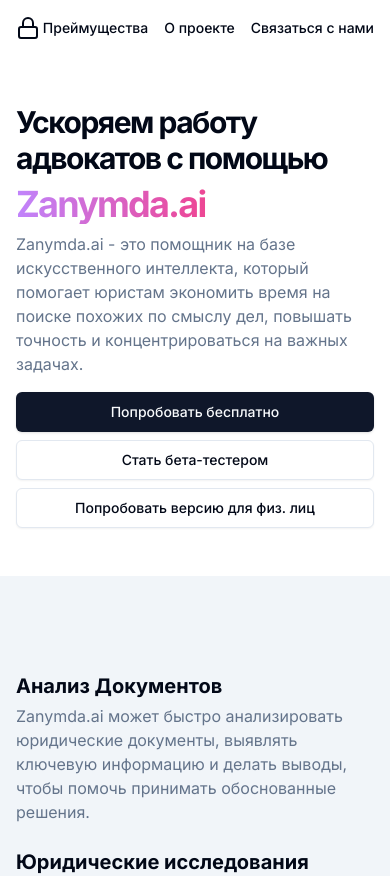
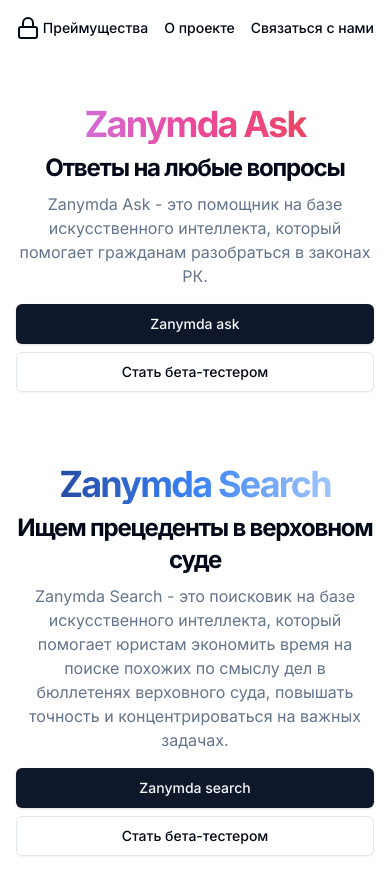
Before and after one commit to mountain-nomad/legal_front, a Next.js app: page / in a window 390 px wide. Shown: the top 876 px of the page. Built offline with nearby package versions, Linux system fonts and the light colour scheme.

Commit message:
New design

```diff
--- a/src/app/components/BubbleAnswer.tsx
+++ b/src/app/components/BubbleAnswer.tsx
@@ -14,17 +14,18 @@
 
 const BubbleAnswer: React.FC<BubbleAnswerProps> = ({ response }) => {
     return (
-        <div className="bg-gray-800 text-white shadow-md rounded-md p-6 mt-4 mx-auto max-w-4xl">
+        <div className="bg-gray-200 text-black shadow-md rounded-md p-6 mt-4 mx-auto max-w-4xl">
             <h2 className="text-xl font-semibold mb-4">Результат запроса</h2>
             <p className="mb-4"><strong>Ответ:</strong> {response.result}</p>
             <h3 className="text-lg font-semibold mb-2">Документы:</h3>
             <div className="space-y-4">
-                <div className="p-4 border border-gray-700 rounded-md bg-gray-900">
-                    <p className="text-gray-300">{response.page_content}</p>
-                    <p className="text-gray-500 mt-2 text-sm"><em>Источник: {response.source} Страница: {response.page}</em></p>
+                <div className="p-4 border border-gray-400 rounded-md bg-gray-300">
+                <p className="text-black">{response.page_content}</p>
+                <p className="text-gray-600 mt-2 text-sm"><em>Источник: {response.source} Страница: {response.page}</em></p>
                 </div>
             </div>
         </div>
+
     );
 };
 
--- a/src/app/components/serch.tsx
+++ b/src/app/components/serch.tsx
@@ -45,34 +45,42 @@
     }, [query]);
 
     return (
-        <div className="flex flex-col items-center min-h-screen">
-            <form onSubmit={handleSubmit} className="w-full max-w-md p-4 bg-gray-800 shadow-md rounded-md flex items-center">
+        <div className="flex flex-col items-center min-h-screen bg-white-100">
+            <form
+            onSubmit={handleSubmit}
+            className="w-full max-w-md p-4 bg-gray-300 shadow-md rounded-md flex items-center"
+            >
             <textarea
                 ref={textareaRef}
                 value={query}
                 onChange={handleTextareaChange}
                 placeholder="Поиск по контексту..."
-                    className="flex-grow p-2 bg-transparent text-white placeholder-gray-400 border-none focus:outline-none resize-none overflow-hidden"
+                className="flex-grow p-2 bg-transparent text-black placeholder-gray-600 border-none focus:outline-none resize-none overflow-hidden"
                 rows={1}
             />
             {!isLoading && (
                 <button
                 type="submit"
-                        className="ml-2 p-2 bg-gray-700 text-white rounded-md hover:bg-gray-600 focus:outline-none focus:ring-2 focus:ring-blue-500 focus:ring-opacity-50"
+                className="ml-2 p-2 bg-gray-400 text-black rounded-md hover:bg-gray-500 focus:outline-none focus:ring-2 focus:ring-blue-500 focus:ring-opacity-50"
                 >
                 Найти
                 </button>
             )}
             </form>
 
-            <div className='w-full flex justify-center mt-4 px-4'>
-                {isLoading ? <LoadingSpinner /> : response && (
+            <div className="w-full flex justify-center mt-4 px-4">
+            {isLoading ? (
+                <LoadingSpinner />
+            ) : (
+                response && (
                 <div className="w-full max-w-6xl">
                     <BubbleAnswer response={response} />
                 </div>
+                )
             )}
             </div>
         </div>
+
     );
 };
 
--- a/src/app/page.tsx
+++ b/src/app/page.tsx
@@ -36,51 +36,77 @@
   return (
     <div className="flex flex-col min-h-[100dvh]">
       <main className="flex-1">
-        <section className="w-full py-12 md:py-24 lg:py-32 xl:py-48">
+      <section className="w-full py-12 md:py-24 lg:py-32 xl:py-48">
           <div className="container px-4 md:px-6">
-            <div className="flex items-center justify-center lg:justify-end">
+            <div className="flex items-center justify-center">
               <div className="flex flex-col justify-center space-y-4">
-                <div className="space-y-2">
-                  <h1 className="text-3xl font-bold tracking-tighter sm:text-5xl xl:text-6xl/none">
-                    Ускоряем работу адвокатов с помощью
+                <div className="space-y-2 text-center">
+                  <h1 className="text-4xl font-bold tracking-tighter sm:text-5xl xl:text-6xl/none bg-gradient-to-r from-purple-400 via-pink-500 to-red-500 bg-clip-text text-transparent">
+                    Zanymda Ask
                   </h1>
-                  <h1 className="text-4xl font-bold tracking-tighter sm:text-5xl xl:text-6xl/none bg-gradient-to-r from-purple-400 via-pink-500 to-red-500 bg-clip-text text-transparent">
-                    Zanymda.ai
-                  </h1>
-                  <p className="max-w-[600px] text-muted-foreground md:text-xl">
-                    Zanymda.ai - это помощник на базе искусственного интеллекта, который помогает юристам экономить время на поиске похожих по смыслу дел, повышать точность и концентрироваться на важных задачах.
+                  <h3 className="text-2xl font-bold tracking-tighter sm:text-3xl xl:text-4xl/none">
+                    Ответы на любые вопросы
+                  </h3>
+                  <p className="max-w-[600px] mx-auto text-muted-foreground md:text-xl">
+                    Zanymda Ask - это помощник на базе искусственного интеллекта, который помогает гражданам разобраться в законах РК.
                   </p>
                 </div>
-                <div className="flex flex-col gap-2 min-[400px]:flex-row">
+                <div className="flex flex-col gap-2 min-[400px]:flex-row justify-center">
+                  <Link
+                    href="/search_for_non_prof"
+                    className="inline-flex h-10 items-center justify-center rounded-md bg-primary px-8 text-sm font-medium text-primary-foreground shadow transition-colors hover:bg-primary/90 focus-visible:outline-none focus-visible:ring-1 focus-visible:ring-ring disabled:pointer-events-none disabled:opacity-50"
+                    prefetch={false}
+                  >
+                    Zanymda ask
+                  </Link>
+                  <Link
+                    href="/beta-test"
+                    className="inline-flex h-10 items-center justify-center rounded-md border border-input bg-background px-8 text-sm font-medium shadow-sm transition-colors hover:bg-accent hover:text-accent-foreground focus-visible:outline-none focus-visible:ring-1 focus-visible:ring-ring disabled:pointer-events-none disabled:opacity-50"
+                    prefetch={false}
+                  >
+                    Стать бета-тестером
+                  </Link>
+                </div>
+              </div>
+            </div>
+          </div>
+        </section>
+        <section className="w-full py-6 md:py-12 lg:py-16 xl:py-24">
+          <div className="container px-4 md:px-6">
+            <div className="flex items-center justify-center">
+              <div className="flex flex-col justify-center space-y-4">
+                <div className="space-y-2 text-center">
+                  <h1 className="text-4xl font-bold tracking-tighter sm:text-5xl xl:text-6xl/none bg-gradient-to-r from-[#1E3A8A] via-[#3B82F6] to-[#BFDBFE] bg-clip-text text-transparent">
+                    Zanymda Search
+                  </h1>
+                  <h1 className="text-2xl font-bold tracking-tighter sm:text-3xl xl:text-4xl/none">
+                    Ищем прецеденты в верховном суде
+                  </h1>
+                  <p className="max-w-[600px] mx-auto text-muted-foreground md:text-xl">
+                    Zanymda Search - это поисковик на базе искусственного интеллекта, который помогает юристам экономить время на поиске похожих по смыслу дел в бюллетенях верховного суда, повышать точность и концентрироваться на важных задачах.
+                  </p>
+                </div>
+                <div className="flex flex-col gap-2 min-[400px]:flex-row justify-center">
                   <Link
                     href="/search"
                     className="inline-flex h-10 items-center justify-center rounded-md bg-primary px-8 text-sm font-medium text-primary-foreground shadow transition-colors hover:bg-primary/90 focus-visible:outline-none focus-visible:ring-1 focus-visible:ring-ring disabled:pointer-events-none disabled:opacity-50"
                     prefetch={false}
                   >
-                    Попробовать бесплатно
+                    Zanymda search
                   </Link>
                   <Link
-                    href="#"
+                    href="/beta-test"
                     className="inline-flex h-10 items-center justify-center rounded-md border border-input bg-background px-8 text-sm font-medium shadow-sm transition-colors hover:bg-accent hover:text-accent-foreground focus-visible:outline-none focus-visible:ring-1 focus-visible:ring-ring disabled:pointer-events-none disabled:opacity-50"
                     prefetch={false}
                   >
                     Стать бета-тестером
                   </Link>
-                  <Link
-                    href="/search_for_non_prof"
-                    className="inline-flex h-10 items-center justify-center rounded-md border border-input bg-background px-8 text-sm font-medium shadow-sm transition-colors hover:bg-accent hover:text-accent-foreground focus-visible:outline-none focus-visible:ring-1 focus-visible:ring-ring disabled:pointer-events-none disabled:opacity-50"
-                    prefetch={false}
-                  >
-                    Попробовать версию для физ. лиц
-                  </Link>
                 </div>
-              </div>
-              <div className="flex items-center justify-center lg:justify-end">
-
               </div>
             </div>
           </div>
         </section>
+
         <section className="w-full py-12 md:py-24 lg:py-32 bg-muted">
           <div className="container px-4 md:px-6">
             <div className="mx-auto grid max-w-5xl items-center gap-6 py-12 lg:grid-cols-3 lg:gap-12">
--- a/src/app/search/page.tsx
+++ b/src/app/search/page.tsx
@@ -5,8 +5,7 @@
     <div className="flex flex-col items-center justify-center min-h-[100dvh] bg-background">
       <div className="max-w-5xl w-full px-4 sm:px-6 lg:px-8">
         <div className="flex flex-col items-center space-y-6">
-          <h1 className="text-3xl font-bold tracking-tight text-foreground sm:text-4xl lg:text-5xl">Search</h1>
-          <div className="relative w-full">
+          <h1 className="text-4xl font-bold tracking-tighter sm:text-5xl xl:text-6xl/none bg-gradient-to-r from-purple-400 via-pink-500 to-red-500 bg-clip-text text-transparent">Zanymda Search</h1>          <div className="relative w-full">
             <Search />
           </div>
         </div>
--- a/src/app/search_for_non_prof/page.tsx
+++ b/src/app/search_for_non_prof/page.tsx
@@ -5,8 +5,7 @@
     <div className="flex flex-col items-center justify-center min-h-[100dvh] bg-background">
       <div className="max-w-5xl w-full px-4 sm:px-6 lg:px-8">
         <div className="flex flex-col items-center space-y-6">
-          <h1 className="text-3xl font-bold tracking-tight text-foreground sm:text-4xl lg:text-5xl">Search</h1>
-          <div className="relative w-full">
+          <h1 className="text-4xl font-bold tracking-tighter sm:text-5xl xl:text-6xl/none bg-gradient-to-r from-purple-400 via-pink-500 to-red-500 bg-clip-text text-transparent">Zanymda Ask</h1>          <div className="relative w-full">
             <SearchNon />
           </div>
         </div>
```
Also changed, not shown: src/app/beta-test/page.tsx (added, +62 -0 lines), src/app/components/search_non.tsx (+15 -7 lines). Lines whose indentation alone changed are shown as unchanged.
